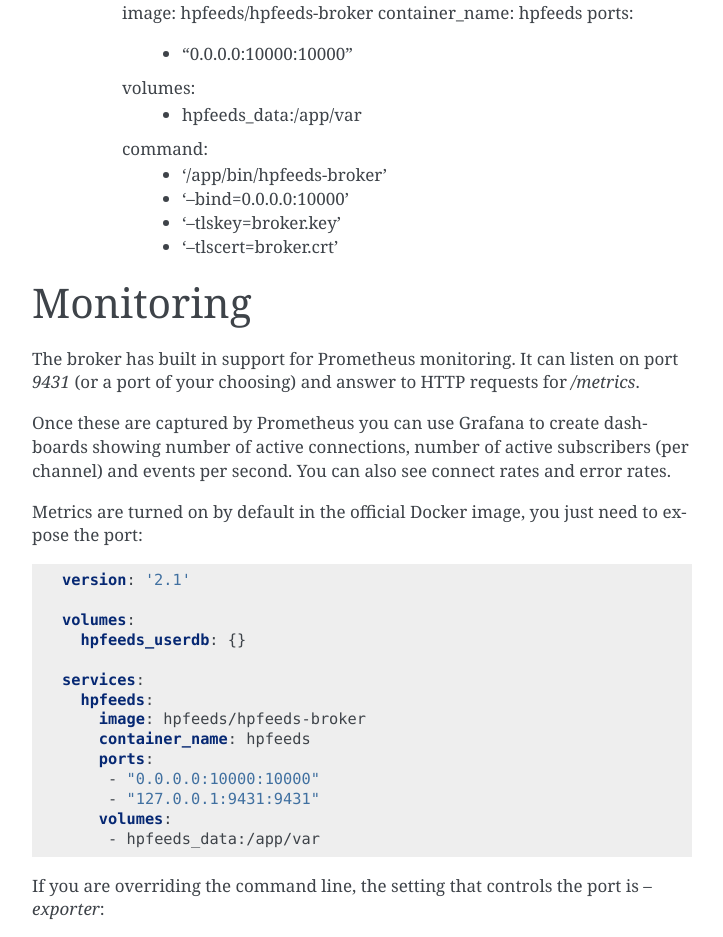
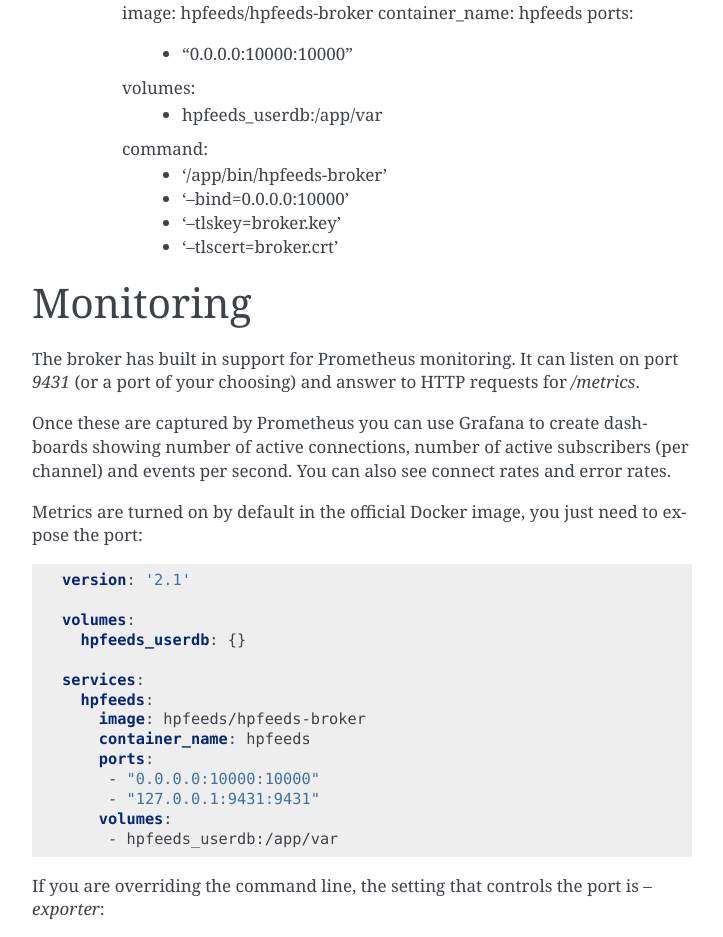
Before and after one commit to hpfeeds/hpfeeds, a Sphinx documentation site: the page built from docs/broker.rst, in a window 1280 px wide and 1400 px high, scrolled down 3638 px. Shown: the part 157-1094 px from the top of the window, without its empty margins (388-1111 px from the left). Built offline with Sphinx 7.4.7, drawn with Linux system fonts in a browser that asks for light colours; some of the changed text lies outside the part shown.

Commit message:
Fix docs

```diff
--- a/docs/broker.rst
+++ b/docs/broker.rst
@@ -79,7 +79,7 @@
        ports:
         - "0.0.0.0:10000:10000"
        volumes:
-        - hpfeeds_data:/app/var
+        - hpfeeds_userdb:/app/var
 
 Unfortunately managing access keys currently involves SQL! You can use
 docker-compose to get an sqlite shell:
@@ -205,7 +205,7 @@
        ports:
         - "0.0.0.0:10000:10000"
        volumes:
-        - hpfeeds_data:/app/var
+        - hpfeeds_userdb:/app/var
        command:
         - '/app/bin/hpfeeds-broker'
         - '--bind=0.0.0.0:10000'
@@ -242,7 +242,7 @@
          - "0.0.0.0:10000:10000"
          - "127.0.0.1:9431:9431"
         volumes:
-         - hpfeeds_data:/app/var
+         - hpfeeds_userdb:/app/var
 
 If you are overriding the command line, the setting that controls the port is `--exporter`:
 
```
